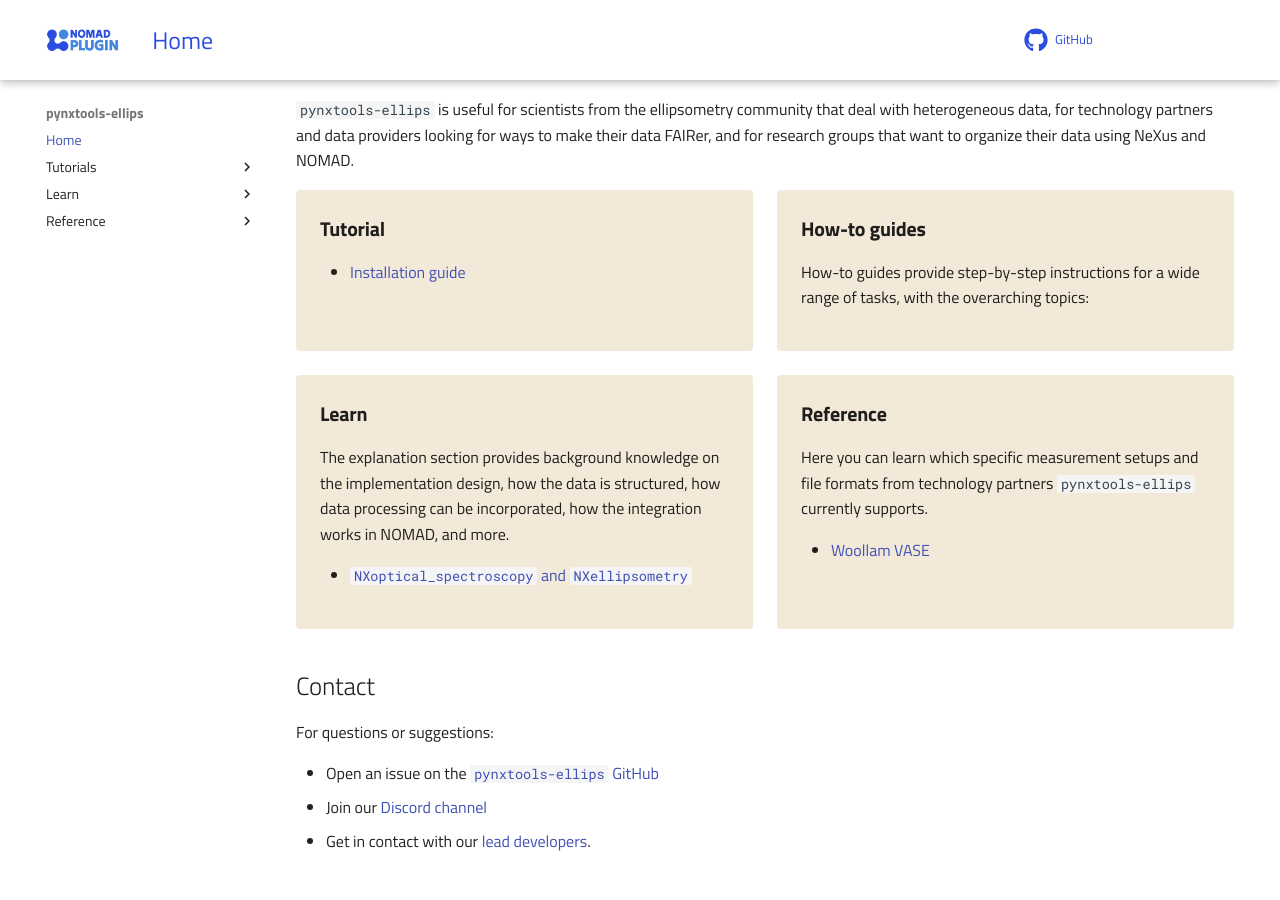
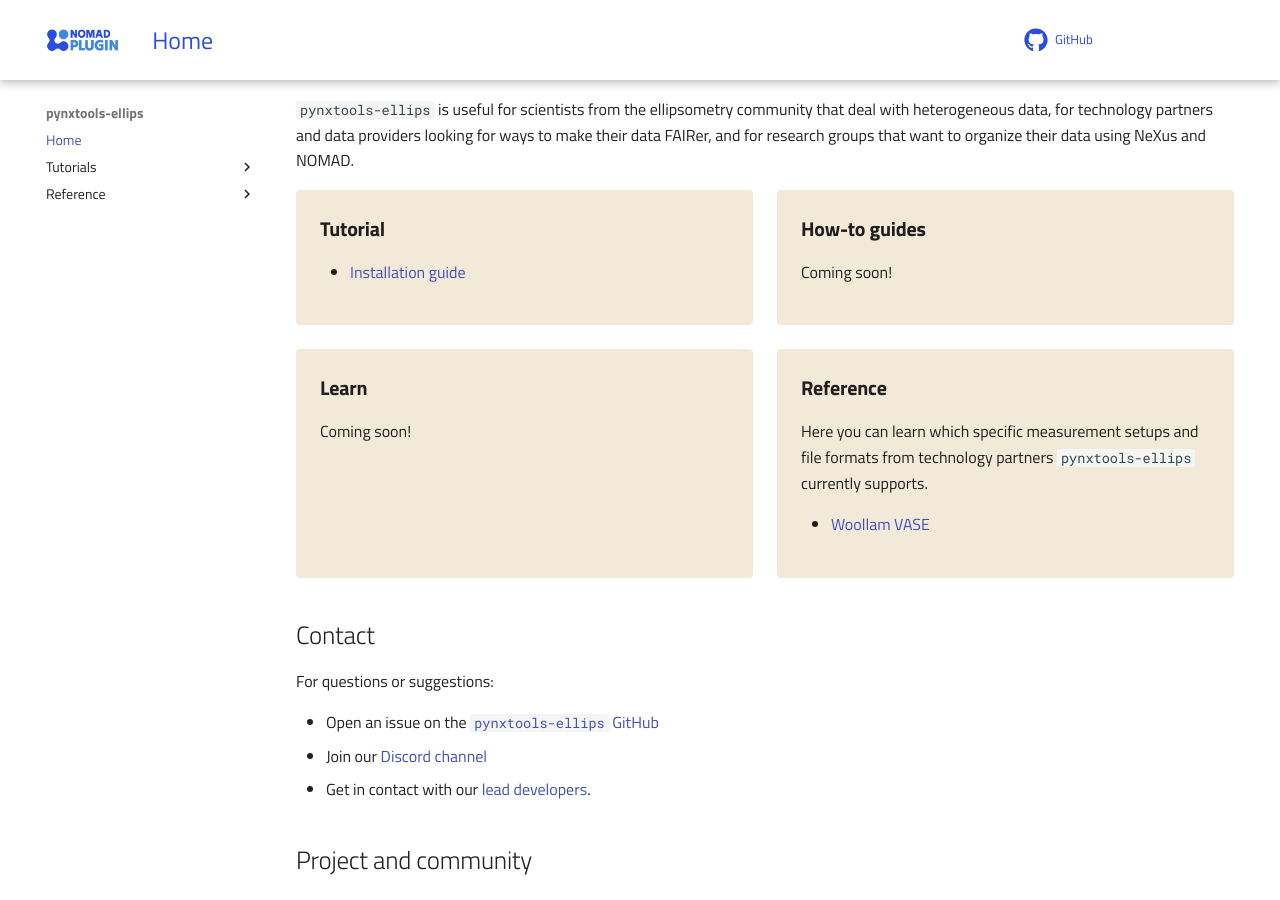
Before and after one commit to FAIRmat-NFDI/pynxtools-ellips, an MkDocs documentation site: the page built from docs/index.md, in a window 1280 px wide and 900 px high, scrolled down 393 px. Built offline with MkDocs 1.6.1 and Material for MkDocs 9.7.7, drawn with Linux system fonts in a browser that asks for light colours; comment, search, counter and statistics services are not loaded.

Commit message:
comment out empty pages

```diff
--- a/docs/index.md
+++ b/docs/index.md
@@ -24,7 +24,8 @@ hide: toc
 
 ### How-to guides
 
-How-to guides provide step-by-step instructions for a wide range of tasks, with the overarching topics:
+Coming soon!
+<!-- How-to guides provide step-by-step instructions for a wide range of tasks, with the overarching topics: -->
 
 </div>
 
@@ -32,9 +33,10 @@ How-to guides provide step-by-step instructions for a wide range of tasks, with
 
 ### Learn
 
-The explanation section provides background knowledge on the implementation design, how the data is structured, how data processing can be incorporated, how the integration works in NOMAD, and more.
+Coming soon!
+<!-- The explanation section provides background knowledge on the implementation design, how the data is structured, how data processing can be incorporated, how the integration works in NOMAD, and more.
 
-- [`NXoptical_spectroscopy` and `NXellipsometry`](explanation/appdefs.md)
+- [`NXoptical_spectroscopy` and `NXellipsometry`](explanation/appdefs.md) -->
 
 </div>
 <div markdown="block">
--- a/mkdocs.yaml
+++ b/mkdocs.yaml
@@ -9,8 +9,8 @@ nav:
     - tutorial/installation.md
   # - How-tos:
   #   - how-tos/dummy.md
-  - Learn:
-    - explanation/appdefs.md
+  # - Learn:
+  #   - explanation/appdefs.md
   - Reference:
     - reference/vase.md
 
```
Also changed, not shown: 1 other file.
